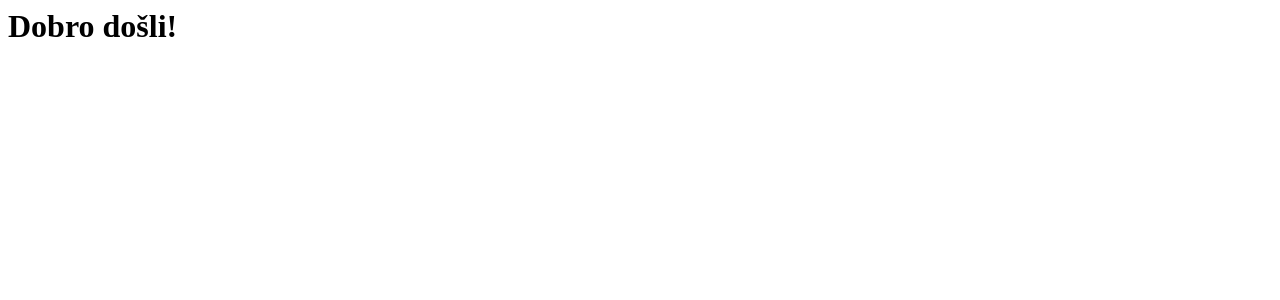
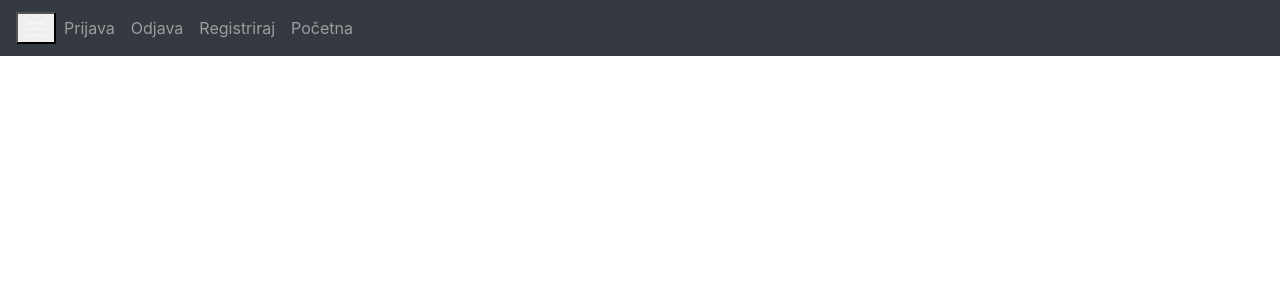
Before and after one commit to jurandarjanovic/PIS_Projekt, a Flask app: page / in a window 1280 px wide. Shown: the top 300 px of the page. Run offline with Flask 2, Linux system fonts and the light colour scheme; some libraries are stand-ins or nearby versions.

Commit message:
bootstrap i html - navigacijska traka

```diff
--- a/website/pogledi.py
+++ b/website/pogledi.py
@@ -1,7 +1,8 @@
-from flask import Blueprint
+from flask import Blueprint, render_template
 
 pogledi = Blueprint('pogledi', __name__)
 
 @pogledi.route('/') #url za stranicu, gdje će se nalaziti
 def home(): #funkcija
-    return "<h1> Dobro došli! </h1>"
+
+    return render_template ("pocetna.html")
--- a/website/templates/baza.html
+++ b/website/templates/baza.html
@@ -23,6 +23,13 @@
       <button class="navbar-toggle" type="button" data-toggle="collapse" data-target="#navbar">
           <span class="navbar-toggler-icon"> </span>
       </button>
+      <div class="collapse navbar-collapse" id="navbar">
+        <div class="navbar-nav">
+          <a class="nav-item nav-link" id="prijava" href="/prijava">Prijava</a>
+          <a class="nav-item nav-link" id="odjava" href="/odjava">Odjava</a>
+          <a class="nav-item nav-link" id="registriraj" href="/registriraj">Registriraj</a>
+          <a class="nav-item nav-link" id="pocetna" href="/">Početna</a>
+      </div>
     </nav>
 
     <script
--- /dev/null
+++ b/website/templates/pocetna.html
@@ -0,0 +1,2 @@
+{% extends "baza.html" %}
+{% block title %}Početna{% endblock %}
```
